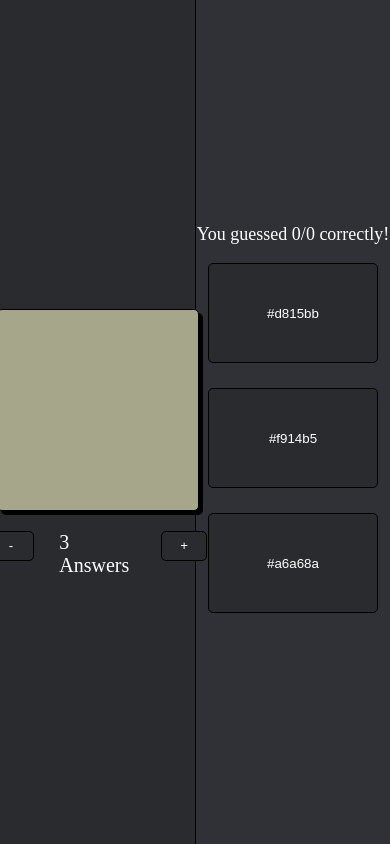
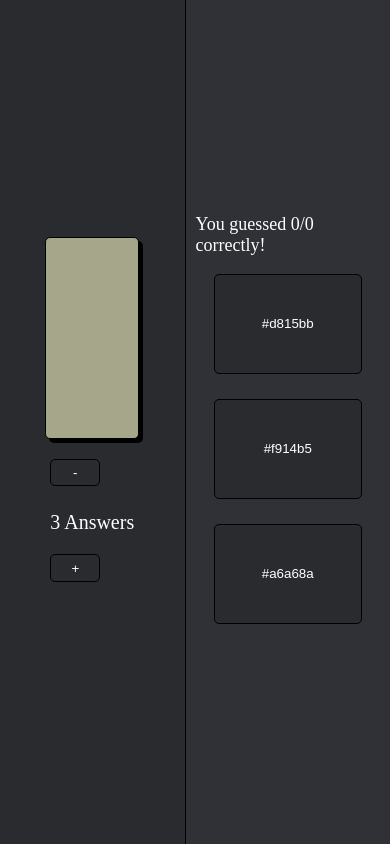
Before and after one commit to 6fy/HexPro, a React (Vite) app: page / in a window 390 px wide. Built offline with nearby package versions, Linux system fonts and the light colour scheme.

Commit message:
added responsiveness

```diff
--- a/src/App.scss
+++ b/src/App.scss
@@ -17,7 +17,8 @@
         background-color: $secondairy-background-color;
 
         .guess-color-box {
-            width: 200px;
+            width: 50%;
+            max-width: 200px;
             height: 200px;
             box-shadow: #000 4px 4px;
             border: solid 1px #000;
@@ -28,7 +29,7 @@
             display: flex;
             flex-direction: row;
             justify-content: space-between;
-            height: 25px;
+            height: 20%;
 
             p {
                 font-size: 20px;
@@ -63,12 +64,14 @@
         display: flex;
         flex-direction: column;
         flex-wrap: wrap;
+        margin: 0px 10px 0px 10px;
 
         button {
             background-color: $secondairy-background-color;
             color: #fff;
             border: 1px solid #000;
-            width: 170px;
+            width: 80%;
+            max-width: 170px;
             height: 100px;
             margin-bottom: 25px;
             cursor: pointer;
@@ -100,3 +103,17 @@
         font-size: 20px;
     }
 }
+
+@media screen and (max-width: 560px) {
+    .App .guess-color-box-holder .change-amount-holder {
+        flex-direction: column;
+
+        p {
+            margin: 0;
+        }
+
+        button {
+
+        }
+    }
+}
--- a/src/App.tsx
+++ b/src/App.tsx
@@ -123,11 +123,11 @@ function App() {
 				}
 
 				{
-					answers.map(answer => (
+					answers.map((answer) =>
 						<button key={answer} onClick={() => checkAnswer(answer)}>
 							{answer}
 						</button>
-					))
+					)
 				}
 
 				{ result === Result.Incorrect &&
```
